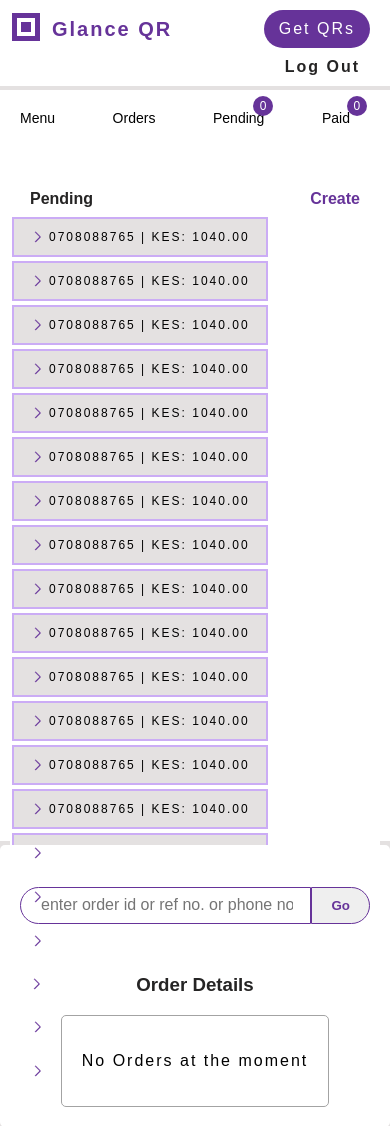
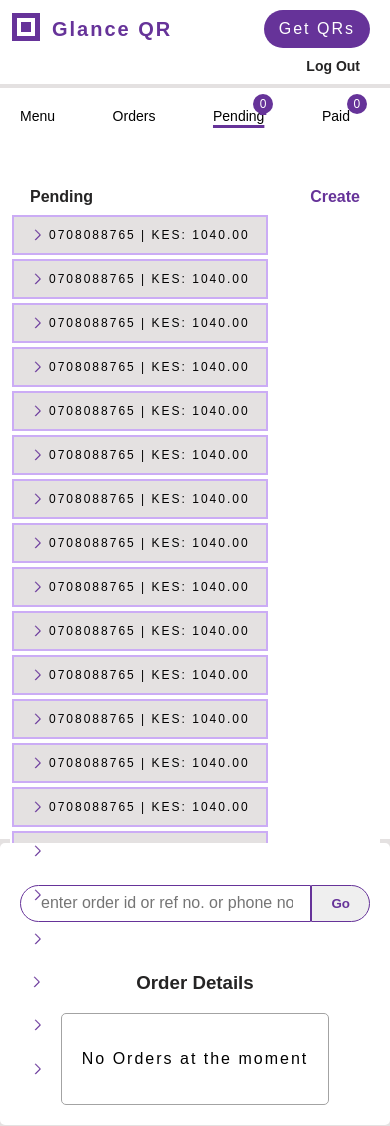
Before and after one commit to pressnardy/lipaQR, a Django app: template qrgenerator/templates/qrgenerator/pending.html in a window 390 px wide. Shown: the top 1126 px of the page. Run offline with Django 5.2, Linux system fonts and the light colour scheme; the template is opened without the code that fills it: values that come from a table or form of the project are taken from there, others are empty; data comes from the database, SQL or seed files in the repository; parts of the project's set-up code (start-up, migrations or seed data) failed here and were passed over.

Commit message:
added active tabs

```diff
--- a/qrgenerator/static/qrgenerator/dashbord_mobile.css
+++ b/qrgenerator/static/qrgenerator/dashbord_mobile.css
@@ -97,6 +97,8 @@
         width: 100%;
         padding: 0 20px 10px 20px;
         background: var(--white);
+        font-size: 14px;
+        letter-spacing: normal;
     }
 
     .mi {
--- a/qrgenerator/templates/qrgenerator/menu.html
+++ b/qrgenerator/templates/qrgenerator/menu.html
@@ -1,4 +1,10 @@
 {% extends 'qrgenerator/dashbord.html' %}
+
+{% block menu %}
+<div class="menu-left-item active-tab">
+    <a href="{% url 'qrgenerator:menu' %}">Menu</a>
+</div>
+{% endblock %}
 
 {% block menu_elements %}
 
--- a/qrgenerator/templates/qrgenerator/orders.html
+++ b/qrgenerator/templates/qrgenerator/orders.html
@@ -1,5 +1,10 @@
 {% extends 'qrgenerator/dashbord.html' %}
 
+{% block orders %}
+<div class="menu-left-item active-tab">
+    <a href="{% url 'qrgenerator:orders' %}">Orders</a>
+</div>
+{% endblock %}
 
 {% block menu_elements %}
 <div class="menu-elements bg-white">
--- a/qrgenerator/templates/qrgenerator/pending.html
+++ b/qrgenerator/templates/qrgenerator/pending.html
@@ -1,4 +1,12 @@
 {% extends 'qrgenerator/dashbord.html' %}
+
+{% block pending %}
+<div class="menu-left-item active-tab">
+    <a href="{% url 'qrgenerator:pending' %}">Pending
+        <span id="incoming-pending" class="incoming">0</span>
+    </a>
+</div>
+{% endblock %}
 
 {% block menu_elements %}
 
```
